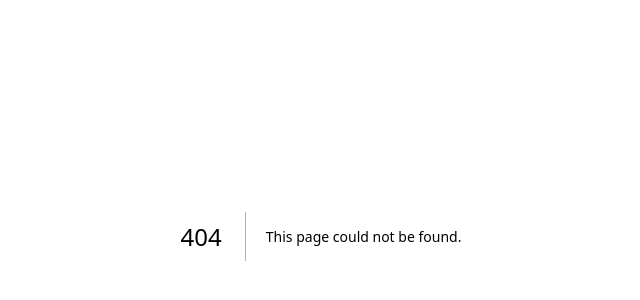
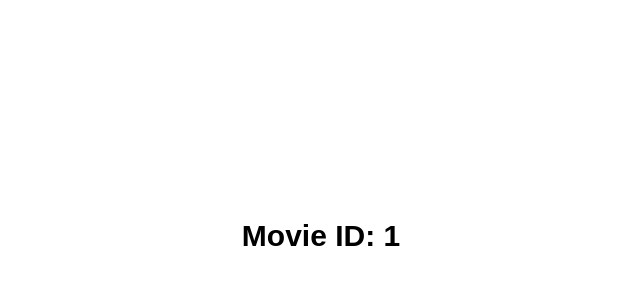
Before and after one commit to nizam-321/AI-Movie-Insight-Builder, a Next.js app: page /movie/1 in a window 1280 px wide. Before the commit this address had no page. Shown: the part 164-464 px from the top of the page, without its empty margins (319-959 px from the left). Built offline with nearby package versions, Linux system fonts and the light colour scheme.

Commit message:
feat: add dynamic movie page route

```diff
--- /dev/null
+++ b/app/movie/[id]/page.tsx
@@ -0,0 +1,21 @@
+interface Props {
+  params: {
+    id: string
+  }
+}
+
+export default async function MoviePage({ params }: Props){
+    const {id} = await params
+  return(
+
+    <div className="min-h-screen flex items-center justify-center ">
+
+      <h1 className="text-3xl text-black font-bold">
+        Movie ID: {id}
+      </h1>
+
+    </div>
+
+  )
+
+}
```
